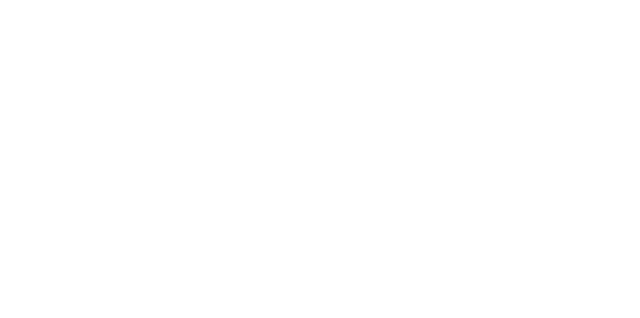
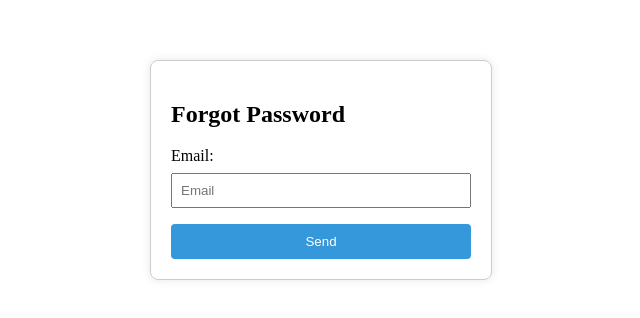
Before and after one commit to Sannasichottu/mern-auth-client, a React (Create React App) app: page /forgotPassword in a window 1280 px wide. Before the commit this address had no page. Shown: the part 238-556 px from the top of the page, without its empty margins (319-959 px from the left). Built offline with nearby package versions, Linux system fonts and the light colour scheme.

Commit message:
forgot-password

```diff
--- a/src/App.js
+++ b/src/App.js
@@ -2,6 +2,8 @@
 import Signup from './components/Signup';
 import Login from './components/Login';
 import Home from './components/Home';
+import ForgotPassword from './components/ForgotPassword';
+import ResetPassword from './components/ResetPassword';
 
 
 function App() {
@@ -11,6 +13,8 @@
       <Route path='/' element={<Home /> } />
       <Route path='/signup' element={<Signup /> } />
       <Route path='/login' element={<Login /> } />
+      <Route path='/forgotPassword' element={<ForgotPassword /> } />
+      <Route path='/resetPassword' element={<ResetPassword /> } />
     </Routes>
   </BrowserRouter>
   );
--- /dev/null
+++ b/src/components/ForgotPassword.jsx
@@ -0,0 +1,40 @@
+import axios from 'axios';
+import React, { useState } from 'react'
+import {  useNavigate } from 'react-router-dom'
+
+const ForgotPassword = () => {
+  const [email, setEmail] = useState("");
+  const navigate = useNavigate()
+  const handleSubmit = (e) => {
+    e.preventDefault();
+    axios.post("http://localhost:5000/auth/forgot-password",{
+      email
+    }).then(response => {
+      if(response.data.status) {
+        alert("Check you email for reset password link")
+        navigate('/login')
+      }
+    }).catch(err => {
+      alert("Error")
+      console.log(err)
+    })
+  }
+
+  return (
+    <div className="sign-up-container">
+    <form className="sign-up-form" onSubmit={handleSubmit}>
+      <h2>Forgot Password</h2>
+      <label htmlFor="email">Email:</label>
+      <input
+        type="text"
+        autoComplete="off"
+        placeholder="Email"
+        onChange={(e) => setEmail(e.target.value)}
+      />
+      <button type='submit'>Send</button>
+    </form>
+  </div>
+  )
+}
+
+export default ForgotPassword
--- a/src/components/Login.jsx
+++ b/src/components/Login.jsx
@@ -33,7 +33,7 @@
         <h2>Login</h2>
         <label htmlFor="email">Email:</label>
         <input
-          type="text"
+          type="email"
           autoComplete="off"
           placeholder="Email"
           onChange={(e) => setEmail(e.target.value)}
@@ -46,7 +46,9 @@
           onChange={(e) => setPassword(e.target.value)}
         />
 
-        <button type="submit">Login</button>
+        <button style={{marginBottom:"10px"}} type="submit">Login</button>
+
+        <Link to="/forgotPassword">Forgot Password?</Link>
         <p>
           Don't Have Account? <Link to="/signup">Sign Up</Link>
         </p>
--- /dev/null
+++ b/src/components/ResetPassword.jsx
@@ -0,0 +1,41 @@
+import axios from 'axios';
+import React, { useState } from 'react'
+import { useNavigate } from 'react-router-dom';
+
+const ResetPassword = () => {
+    const [email, setEmail] = useState("");
+
+
+    const navigate = useNavigate()
+
+    const handleSubmit = (e) => {
+      e.preventDefault();
+      axios.post("http://localhost:5000/auth/forgot-password",{
+        email,
+      }).then(response => {
+        if(response.data.status){
+          alert("check you email for reset password link")
+          navigate('/login')
+        }
+      }).catch(err => {
+        console.log(err)
+      })
+    }
+  return (
+    <div className="sign-up-container">
+    <form className="sign-up-form" onSubmit={handleSubmit}>
+      <h2>Reset Password</h2>
+      <label htmlFor="email">Email:</label>
+      <input
+        type="text"
+        autoComplete="off"
+        placeholder="Email"
+        onChange={(e) => setEmail(e.target.value)}
+      />
+      <button type="submit">Send</button>
+    </form>
+  </div>
+  )
+}
+
+export default ResetPassword
--- a/src/components/Signup.jsx
+++ b/src/components/Signup.jsx
@@ -38,7 +38,7 @@
 
         <label htmlFor="email">Email:</label>
         <input
-          type="text"
+          type="email"
           autoComplete="off"
           placeholder="Email"
           onChange={(e) => setEmail(e.target.value)}
```
